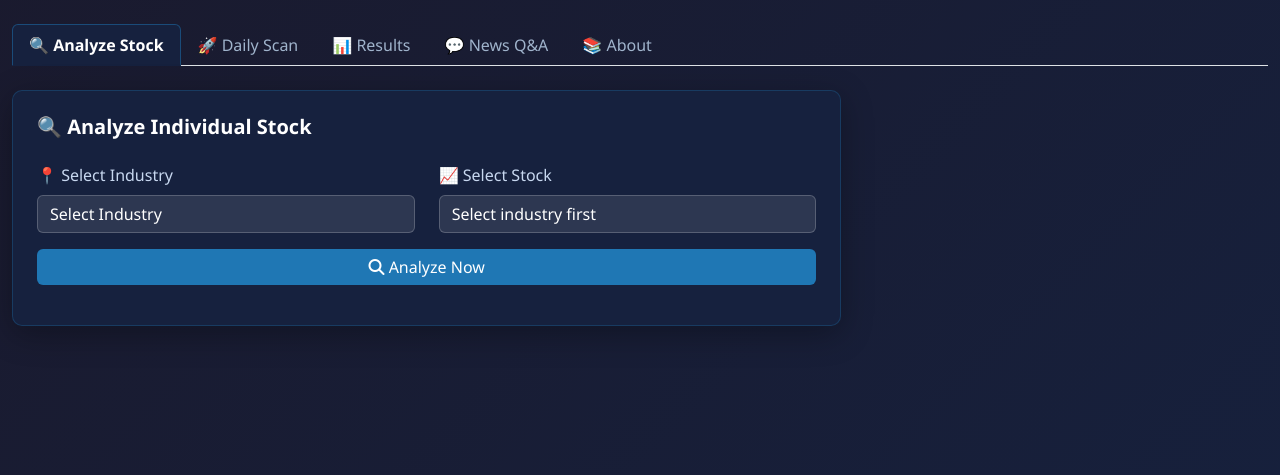
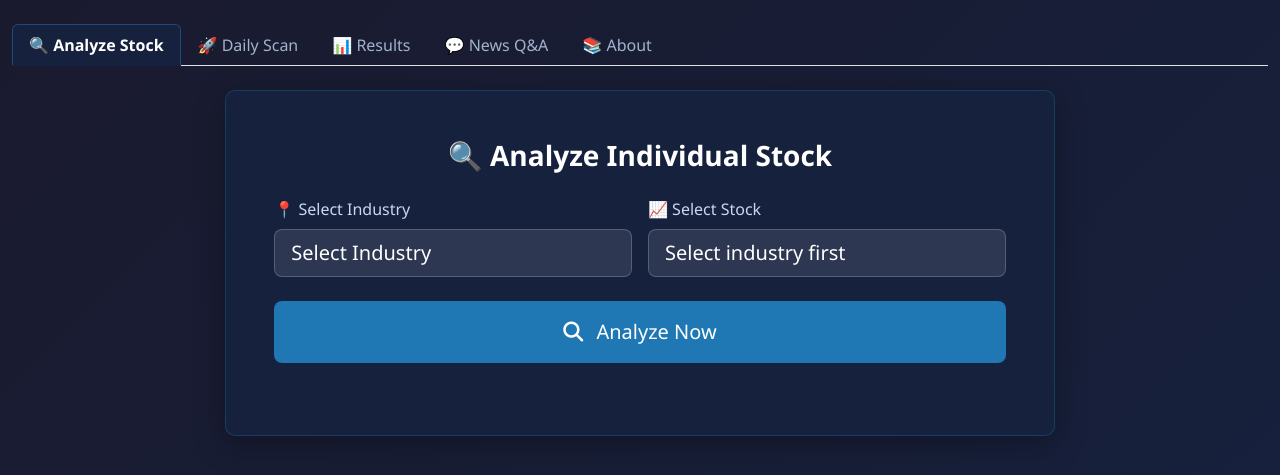
Before and after one commit to Tommysoliman/Ai_Trader, a Flask app: page / in a window 1280 px wide. Shown: the part 58-533 px from the top of the page. Run offline with Flask 3, Linux system fonts and the light colour scheme.

Commit message:
UI: center and enlarge Analyze Stock card - bigger dropdowns, button, and heading
Co-Authored-By: Claude Sonnet 4.6 <noreply@anthropic.com>

```diff
--- a/templates/index.html
+++ b/templates/index.html
@@ -228,45 +228,46 @@
         <div class="tab-content">
             <!-- TAB 1: ANALYZE STOCK -->
             <div class="tab-pane fade show active" id="tab-analyze">
-                <div class="row">
-                    <div class="col-lg-8">
-                        <div class="card p-4">
-                            <h5 class="mb-4">🔍 Analyze Individual Stock</h5>
+                <div class="row justify-content-center">
+                    <div class="col-lg-10 col-xl-8">
+                        <div class="card p-5">
+                            <h3 class="mb-4 text-center fw-bold">🔍 Analyze Individual Stock</h3>
 
-                            <div class="row mb-3">
+                            <div class="row mb-4 g-3">
                                 <div class="col-md-6">
-                                    <label class="form-label">📍 Select Industry</label>
-                                    <select class="form-select" id="industry-select">
+                                    <label class="form-label fs-6">📍 Select Industry</label>
+                                    <select class="form-select form-select-lg" id="industry-select">
                                         <option value="">Loading...</option>
                                     </select>
                                 </div>
                                 <div class="col-md-6">
-                                    <label class="form-label">📈 Select Stock</label>
-                                    <select class="form-select" id="stock-select">
+                                    <label class="form-label fs-6">📈 Select Stock</label>
+                                    <select class="form-select form-select-lg" id="stock-select">
                                         <option value="">Select industry first</option>
                                     </select>
                                 </div>
                             </div>
 
-                            <button class="btn btn-primary w-100 mb-3" onclick="analyzeStock()">
-                                <i class="fas fa-search"></i> Analyze Now
+                            <button class="btn btn-primary btn-lg w-100 mb-4 py-3 fs-5" onclick="analyzeStock()">
+                                <i class="fas fa-search me-2"></i> Analyze Now
                             </button>
 
-                            <div class="loading" id="analyze-loading">
+                            <div class="loading text-center" id="analyze-loading">
                                 <div class="spinner-border text-primary" role="status"></div>
                                 <p class="mt-2">Analyzing stock...</p>
                             </div>
 
                             <div id="analyze-results" style="display:none;">
-                                <h6>📊 Analysis Results</h6>
-                                <div class="row">
+                                <hr class="border-secondary mb-4">
+                                <h5 class="mb-3 text-center">📊 Analysis Results</h5>
+                                <div class="row g-3">
                                     <div class="col-md-6">
-                                        <p><strong>Signal:</strong> <span id="analyze-signal" class="badge badge-hold">-</span></p>
-                                        <p><strong>Confidence:</strong> <span id="analyze-confidence">-</span></p>
+                                        <p class="fs-6"><strong>Signal:</strong> <span id="analyze-signal" class="badge badge-hold ms-1">-</span></p>
+                                        <p class="fs-6"><strong>Confidence:</strong> <span id="analyze-confidence">-</span></p>
                                     </div>
                                     <div class="col-md-6">
-                                        <p><strong>Sentiment:</strong> <span id="analyze-sentiment">-</span></p>
-                                        <p><strong>Technical:</strong> <span id="analyze-technical">-</span></p>
+                                        <p class="fs-6"><strong>Sentiment:</strong> <span id="analyze-sentiment">-</span></p>
+                                        <p class="fs-6"><strong>Technical:</strong> <span id="analyze-technical">-</span></p>
                                     </div>
                                 </div>
                                 <div id="analyze-headlines" class="mt-3"></div>
```
